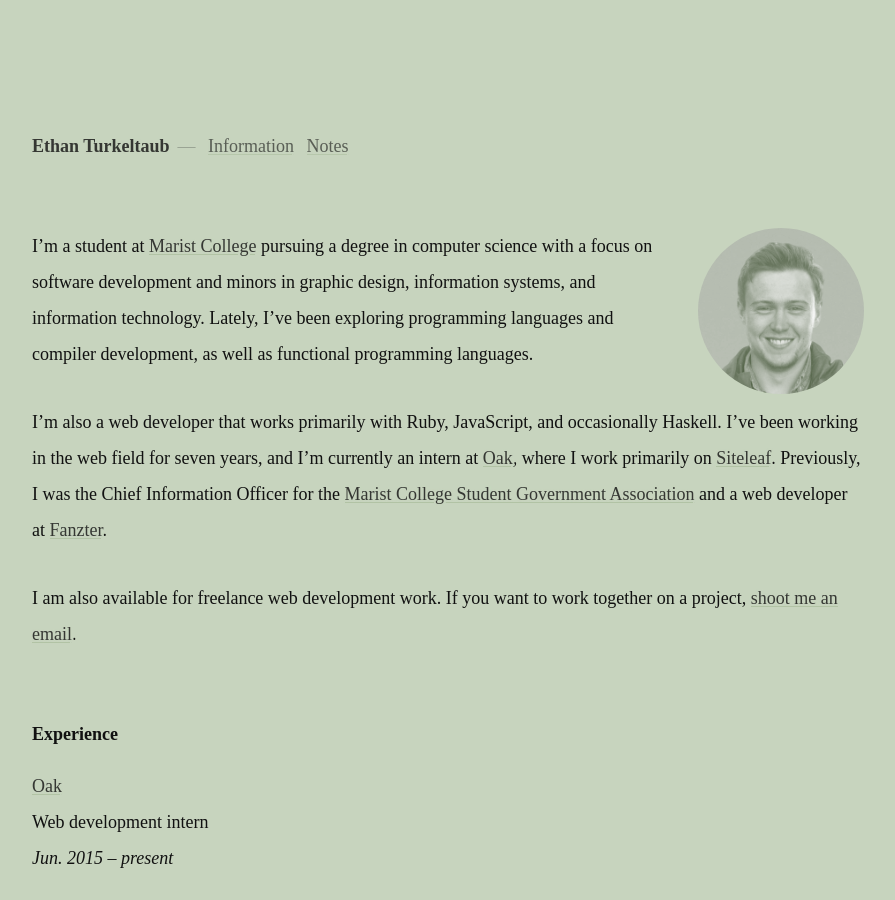
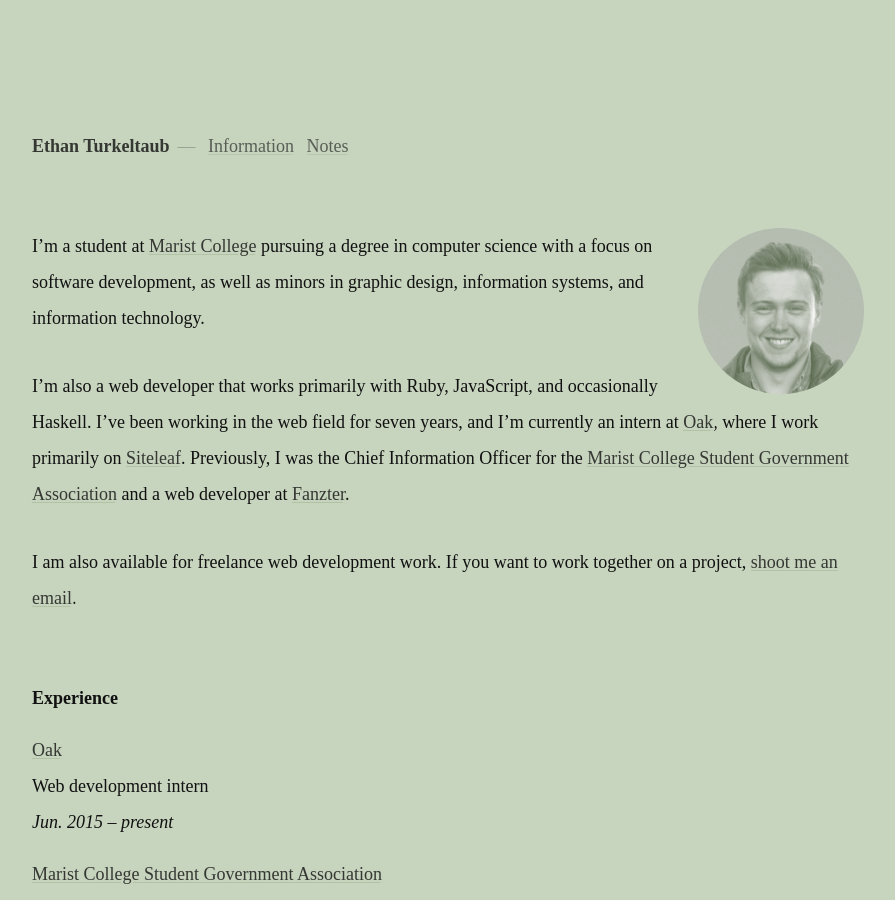
Before and after one commit to ethnt/ethnt.me, a Jekyll site: the page built from information.markdown, in a window 1280 px wide and 900 px high. Shown: the whole window, without its empty margins (96-991 px from the left). Built offline with Jekyll 4.4.1, drawn with Linux system fonts in a browser that asks for light colours.

Commit message:
Updated Information

```diff
--- a/information.markdown
+++ b/information.markdown
@@ -53,8 +53,8 @@
 layout: information
 ---
 
-I’m a student at [Marist College](http://marist.edu) pursuing a degree in computer science with a focus on software development and minors in graphic design, information systems, and information technology. Lately, I've been exploring programming languages and compiler development, as well as functional programming languages.
+I'm a student at [Marist College](http://marist.edu) pursuing a degree in computer science with a focus on software development, as well as minors in graphic design, information systems, and information technology.
 
-I’m also a web developer that works primarily with Ruby, JavaScript, and occasionally Haskell. I’ve been working in the web field for seven years, and I'm currently an intern at [Oak](http://oak.is), where I work primarily on [Siteleaf](http://siteleaf.com). Previously, I was the Chief Information Officer for the [Marist College Student Government Association](http://sga.marist.edu) and a web developer at [Fanzter](http://en.wikipedia.org/wiki/Fanzter).
+I'm also a web developer that works primarily with Ruby, JavaScript, and occasionally Haskell. I’ve been working in the web field for seven years, and I'm currently an intern at [Oak](http://oak.is), where I work primarily on [Siteleaf](http://siteleaf.com). Previously, I was the Chief Information Officer for the [Marist College Student Government Association](http://sga.marist.edu) and a web developer at [Fanzter](http://en.wikipedia.org/wiki/Fanzter).
 
 I am also available for freelance web development work. If you want to work together on a project, [shoot me an email](mailto:ethan.turkeltaub@gmail.com).
```
